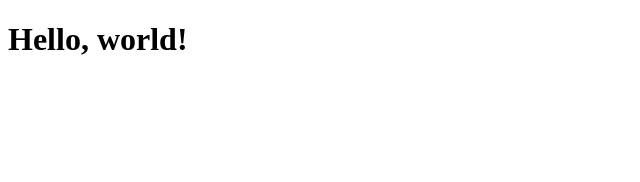
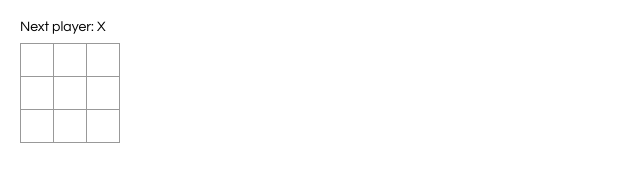
Before and after one commit to devleeseung/hello-react, a React app in the folder my-app/: page / in a window 1280 px wide. Shown: the whole page, without its empty margins (0-640 px from the left). Built offline with nearby package versions, Linux system fonts and the light colour scheme.

Commit message:
react 실습 뼈대코드

```diff
--- a/my-app/src/index.css
+++ b/my-app/src/index.css
@@ -1,4 +1,4 @@
-/* body {
+body {
     font: 14px "Century Gothic", Futura, sans-serif;
     margin: 20px;
   }
@@ -48,4 +48,3 @@
   .game-info {
     margin-left: 20px;
   }
-   */
--- a/my-app/src/index.js
+++ b/my-app/src/index.js
@@ -1,67 +1,65 @@
 import React from 'react';
 import ReactDOM from 'react-dom/client';
 import './index.css';
-// class Square extends React.Component {
-//     render() {
-//       return (
-//         <button className="square">
-//           {/* TODO */}
-//         </button>
-//       );
-//     }
-//   }
 
-//   class Board extends React.Component {
-//     renderSquare(i) {
-//       return <Square />;
-//     }
+class Square extends React.Component {
+    render() {
+      return (
+        <button className="square">
+          {/* TODO */}
+        </button>
+      );
+    }
+  }
 
-//     render() {
-//       const status = 'Next player: X';
+  class Board extends React.Component {
+    renderSquare(i) {
+      return <Square />;
+    }
 
-//       return (
-//         <div>
-//           <div className="status">{status}</div>
-//           <div className="board-row">
-//             {this.renderSquare(0)}
-//             {this.renderSquare(1)}
-//             {this.renderSquare(2)}
-//           </div>
-//           <div className="board-row">
-//             {this.renderSquare(3)}
-//             {this.renderSquare(4)}
-//             {this.renderSquare(5)}
-//           </div>
-//           <div className="board-row">
-//             {this.renderSquare(6)}
-//             {this.renderSquare(7)}
-//             {this.renderSquare(8)}
-//           </div>
-//         </div>
-//       );
-//     }
-//   }
+    render() {
+      const status = 'Next player: X';
 
-//   class Game extends React.Component {
-//     render() {
-//       return (
-//         <div className="game">
-//           <div className="game-board">
-//             <Board />
-//           </div>
-//           <div className="game-info">
-//             <div>{/* status */}</div>
-//             <ol>{/* TODO */}</ol>
-//           </div>
-//         </div>
-//       );
-//     }
-//   }
+      return (
+        <div>
+          <div className="status">{status}</div>
+          <div className="board-row">
+            {this.renderSquare(0)}
+            {this.renderSquare(1)}
+            {this.renderSquare(2)}
+          </div>
+          <div className="board-row">
+            {this.renderSquare(3)}
+            {this.renderSquare(4)}
+            {this.renderSquare(5)}
+          </div>
+          <div className="board-row">
+            {this.renderSquare(6)}
+            {this.renderSquare(7)}
+            {this.renderSquare(8)}
+          </div>
+        </div>
+      );
+    }
+  }
 
-//   // ========================================
+  class Game extends React.Component {
+    render() {
+      return (
+        <div className="game">
+          <div className="game-board">
+            <Board />
+          </div>
+          <div className="game-info">
+            <div>{/* status */}</div>
+            <ol>{/* TODO */}</ol>
+          </div>
+        </div>
+      );
+    }
+  }
 
-//   const root = ReactDOM.createRoot(document.getElementById("root"));
-//   root.render(<Game />);
+  // ========================================
 
-const root = ReactDOM.createRoot(document.getElementById('root'));
-root.render(<h1>Hello, world!</h1>);
+  const root = ReactDOM.createRoot(document.getElementById("root"));
+  root.render(<Game />);
```
Also changed, not shown: my-app/src/index.html (deleted).
